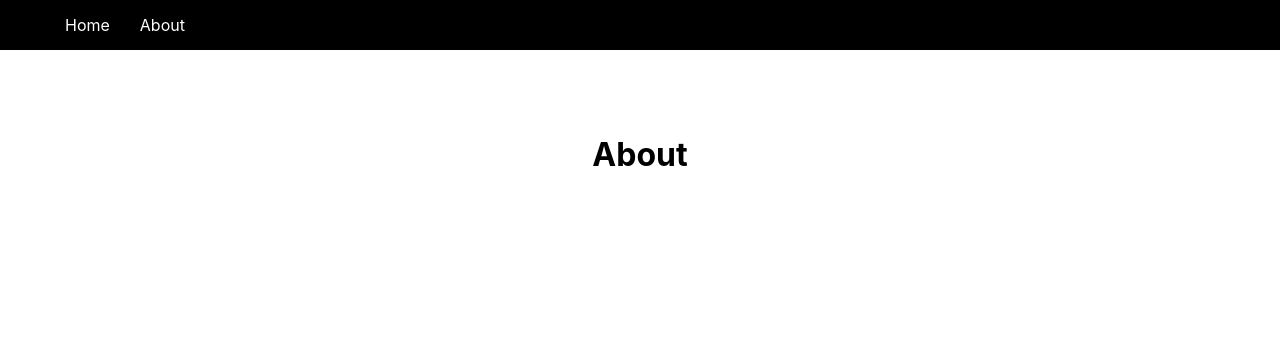
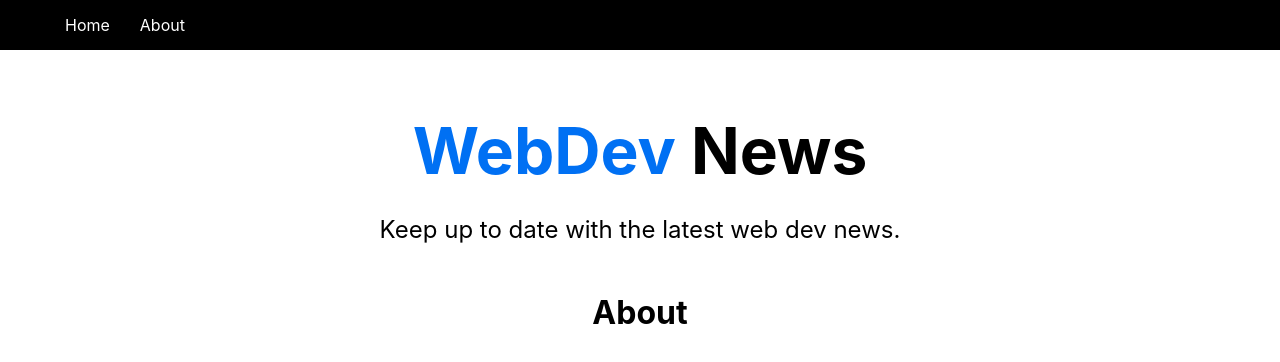
Before and after one commit to PetDios9/nextjsapp, a Next.js app: page /about in a window 1280 px wide. Shown: the top 362 px of the page. Built offline with nearby package versions, Linux system fonts and the light colour scheme.

Commit message:
added css files for header and articles, finished header component

```diff
--- /dev/null
+++ b/components/Header.js
@@ -0,0 +1,16 @@
+import React from 'react';
+import headerStyles from '../styles/Header.module.css';
+
+export default function Header() {
+  return (
+    <div>
+      <h1 className={headerStyles.title}>
+        <span>WebDev </span>
+        News
+      </h1>
+      <p className={headerStyles.description}>
+        Keep up to date with the latest web dev news.
+      </p>
+    </div>
+  );
+}
--- a/components/Layout.js
+++ b/components/Layout.js
@@ -1,6 +1,7 @@
 import React from 'react';
 import styles from '../styles/layout.module.css';
 import Nav from './Nav';
+import Header from './Header';
 
 export default function Layout({ children }) {
   return (
@@ -8,6 +9,7 @@
       <Nav />
       <div className={styles.container}>
         <main className={styles.main}>
+          <Header />
           {children}
         </main>
       </div>
--- /dev/null
+++ b/styles/Header.module.css
@@ -0,0 +1,27 @@
+.title a,
+.title span {
+  color: #0070f3;
+  text-decoration: none;
+}
+
+.title a:hover,
+.title a:focus,
+.title a:active {
+  text-decoration: underline;
+}
+
+.title {
+  margin: 0;
+  line-height: 1.15;
+  font-size: 4rem;
+}
+
+.title,
+.description {
+  text-align: center;
+}
+
+.description {
+  line-height: 1.5;
+  font-size: 1.5rem;
+}
```
Also changed, not shown: pages/index.js (+11 -2 lines), styles/Article.module.css (added, +49 -0 lines), .eslintrc.js.
